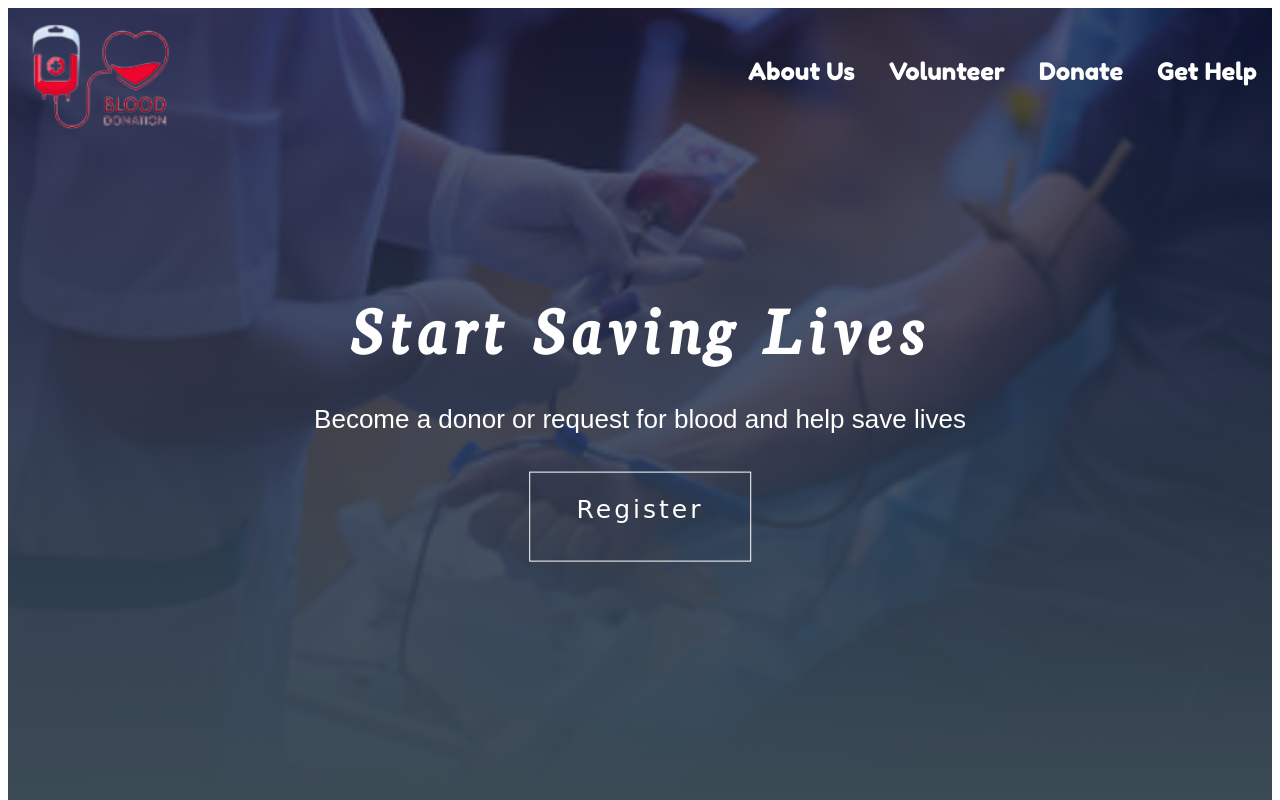
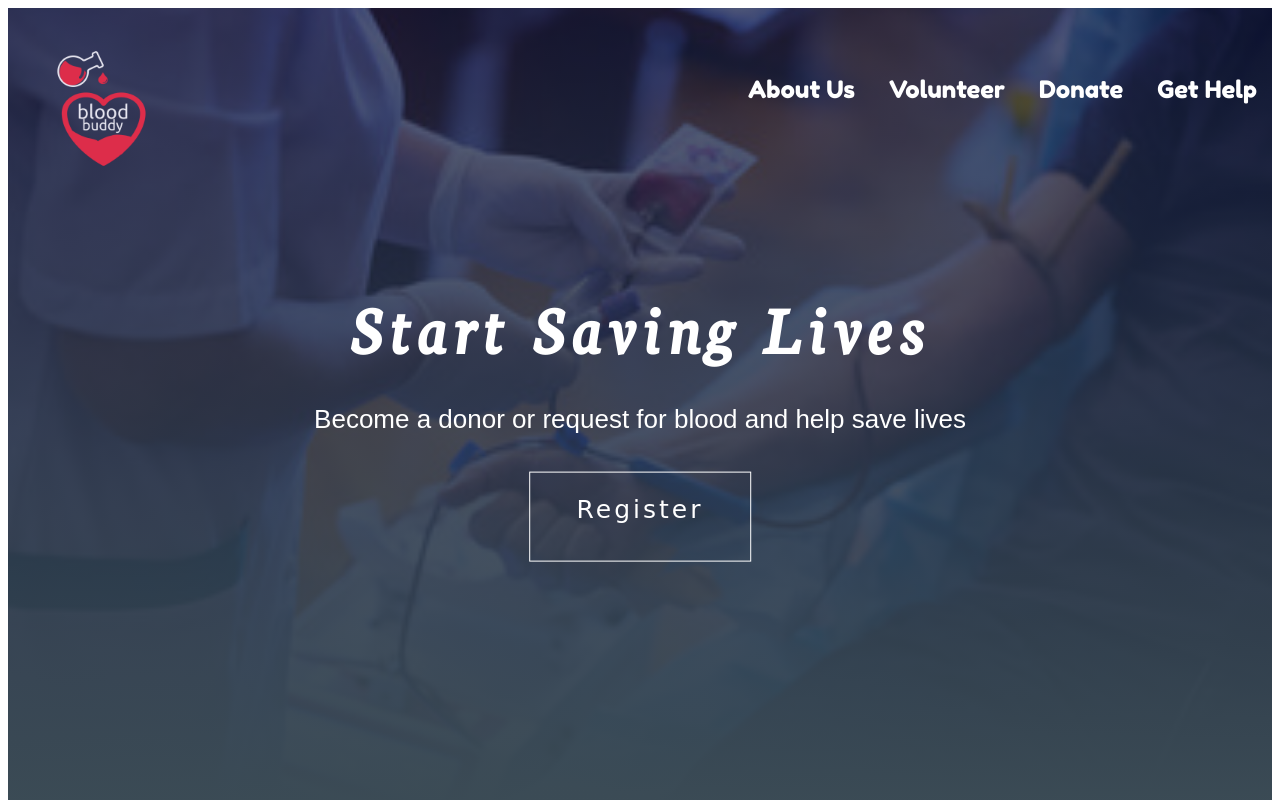
Before and after one commit to 2024-SANDHYA/Blood-Buddy, a plain HTML site: page index.html in a window 1280 px wide. Shown: the top 800 px of the page. Drawn offline with Linux system fonts and the light colour scheme; a web font is replaced by a local one.

Commit message:
Changed Logo of index.html

```diff
--- a/index.html
+++ b/index.html
@@ -14,7 +14,7 @@
 <body>
     <header>
         <nav>
-    <a href="index.html"><img src="./Images/favicon.png"></a>
+    <a href="index.html"><img src="./Images/bb_logo.png"></a>
     <div class="header-list" id="headerl">
         <i class="fa fa-times"onclick="hideMenu()"></i>
     <ul class>
```
Also changed, not shown: Images/bb_logo.png (added), 1 other file.
